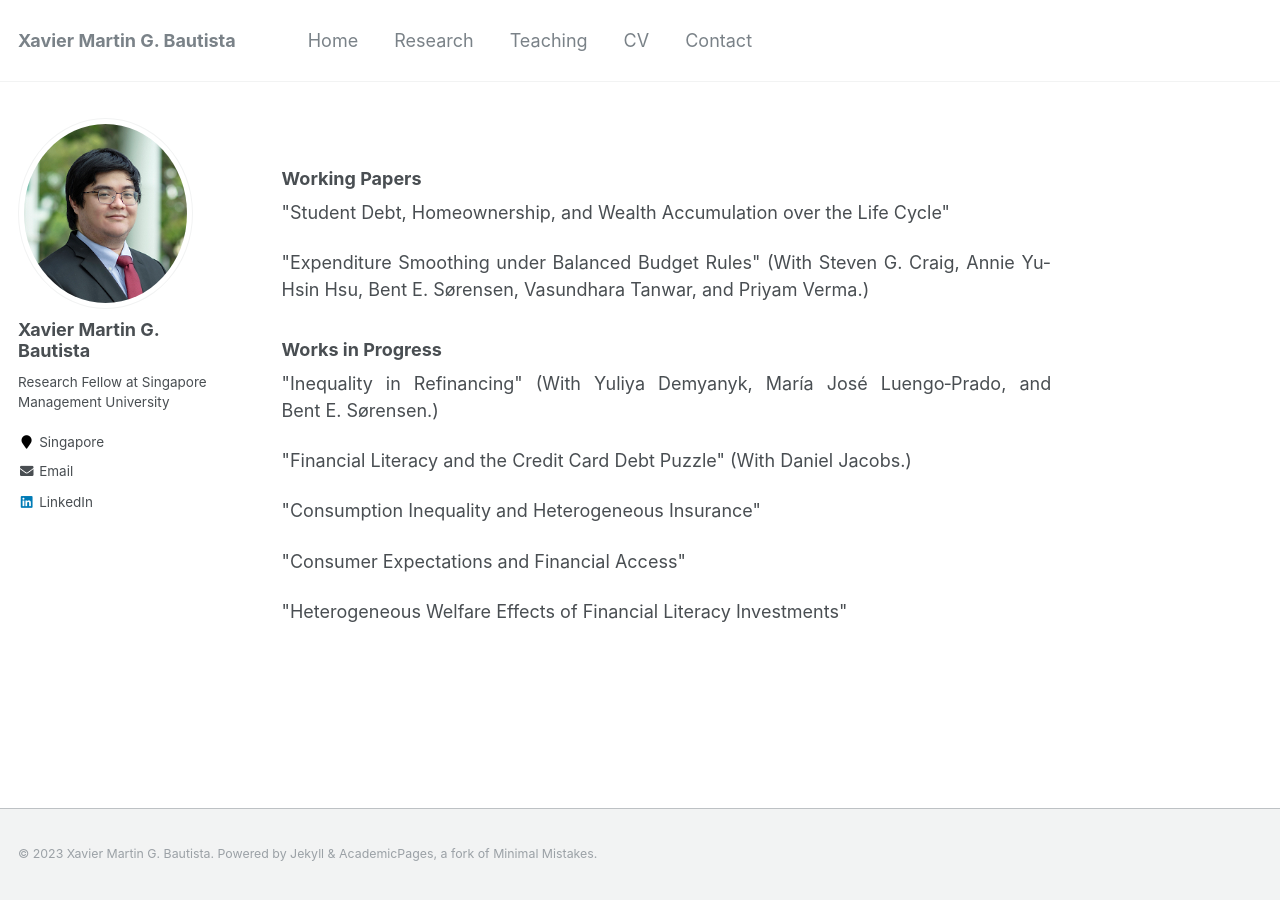
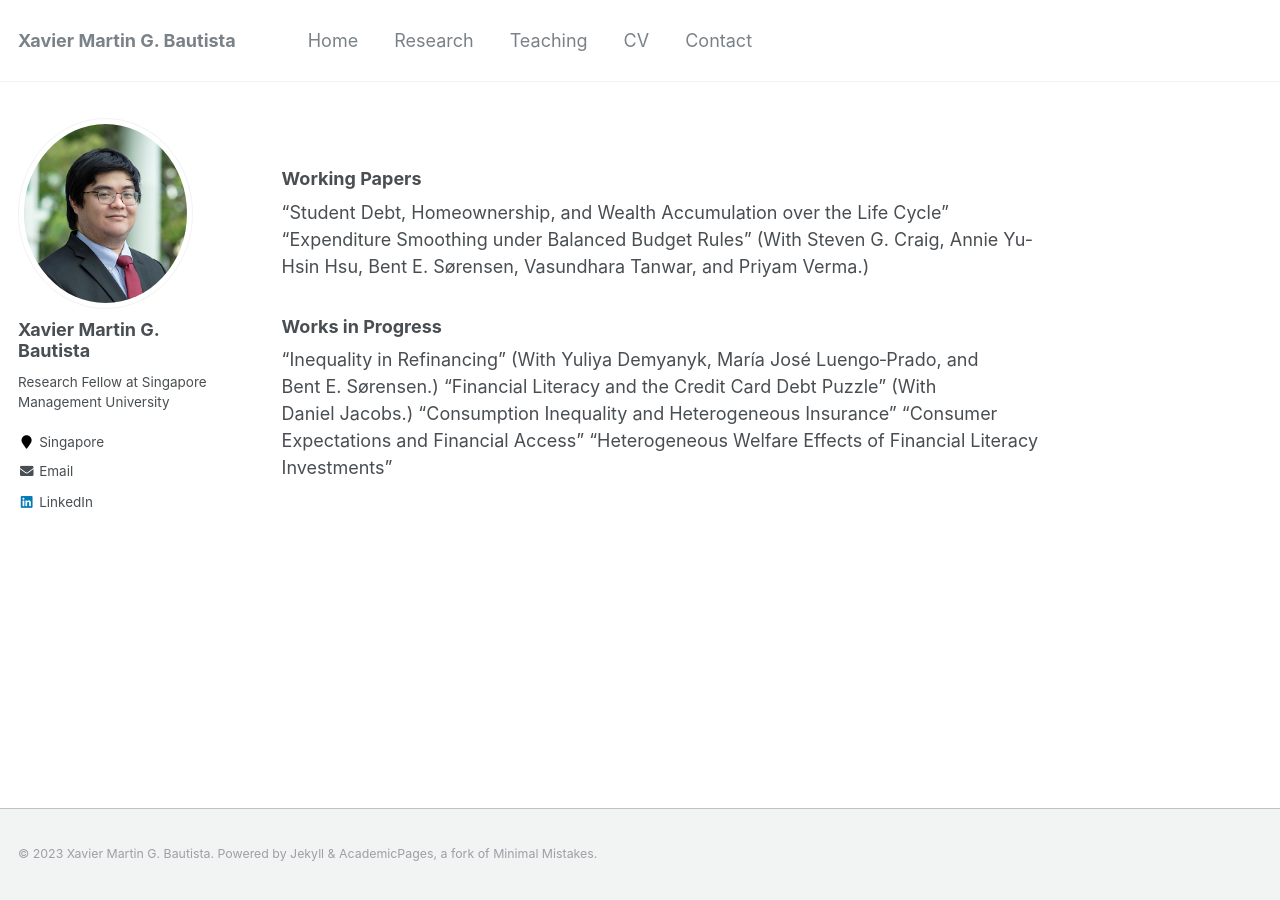
Before and after one commit to xmgbautista/xmgbautista.github.io, a Jekyll site: the page built from _pages/research.md, in a window 1280 px wide. Built offline with Jekyll 4.4.1, drawn with Linux system fonts in a browser that asks for light colours.

Commit message:
Update description

```diff
--- a/_pages/research.md
+++ b/_pages/research.md
@@ -7,16 +7,16 @@ author_profile: true
 
 ### Working Papers
 
-<p style='text-align: justify;'>"Student Debt, Homeownership, and Wealth Accumulation over the Life Cycle" </p>
-<p style='text-align: justify;'>"Expenditure Smoothing under Balanced Budget Rules"
-(With Steven&nbsp;G.&nbsp;Craig, Annie&nbsp;Yu-Hsin&nbsp;Hsu, Bent&nbsp;E.&nbsp;S&oslash;rensen, Vasundhara&nbsp;Tanwar, and Priyam&nbsp;Verma.)</p>
+"Student Debt, Homeownership, and Wealth Accumulation over the Life Cycle"
+"Expenditure Smoothing under Balanced Budget Rules"
+(With Steven&nbsp;G.&nbsp;Craig, Annie&nbsp;Yu-Hsin&nbsp;Hsu, Bent&nbsp;E.&nbsp;S&oslash;rensen, Vasundhara&nbsp;Tanwar, and Priyam&nbsp;Verma.)
 
 ### Works in Progress
 
-<p style='text-align: justify;'>"Inequality in Refinancing"
-(With Yuliya&nbsp;Demyanyk, Mar&iacute;a&nbsp;Jos&eacute;&nbsp;Luengo&#8209;Prado, and Bent&nbsp;E.&nbsp;S&oslash;rensen.)</p>
-<p style='text-align: justify;'>"Financial Literacy and the Credit Card Debt Puzzle"
-(With Daniel&nbsp;Jacobs.) </p>
-<p style='text-align: justify;'>"Consumption Inequality and Heterogeneous Insurance"</p>
-<p style='text-align: justify;'>"Consumer Expectations and Financial Access"</p>
-<p style='text-align: justify;'>"Heterogeneous Welfare Effects of Financial Literacy Investments"</p>
+"Inequality in Refinancing"
+(With Yuliya&nbsp;Demyanyk, Mar&iacute;a&nbsp;Jos&eacute;&nbsp;Luengo&#8209;Prado, and Bent&nbsp;E.&nbsp;S&oslash;rensen.)
+"Financial Literacy and the Credit Card Debt Puzzle"
+(With Daniel&nbsp;Jacobs.)
+"Consumption Inequality and Heterogeneous Insurance"
+"Consumer Expectations and Financial Access"
+"Heterogeneous Welfare Effects of Financial Literacy Investments"
```
Also changed, not shown: _pages/about.md (+5 -4 lines).
